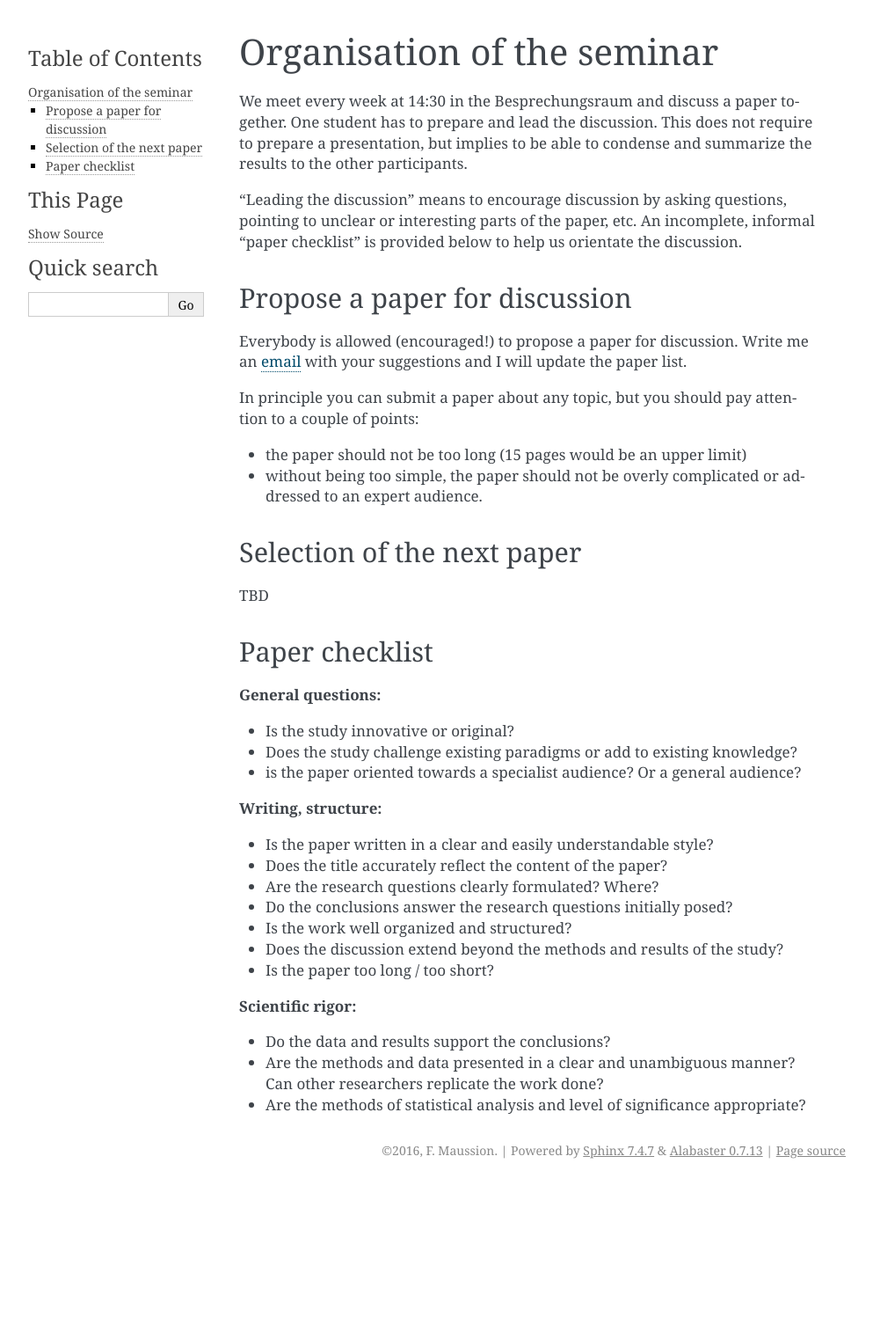
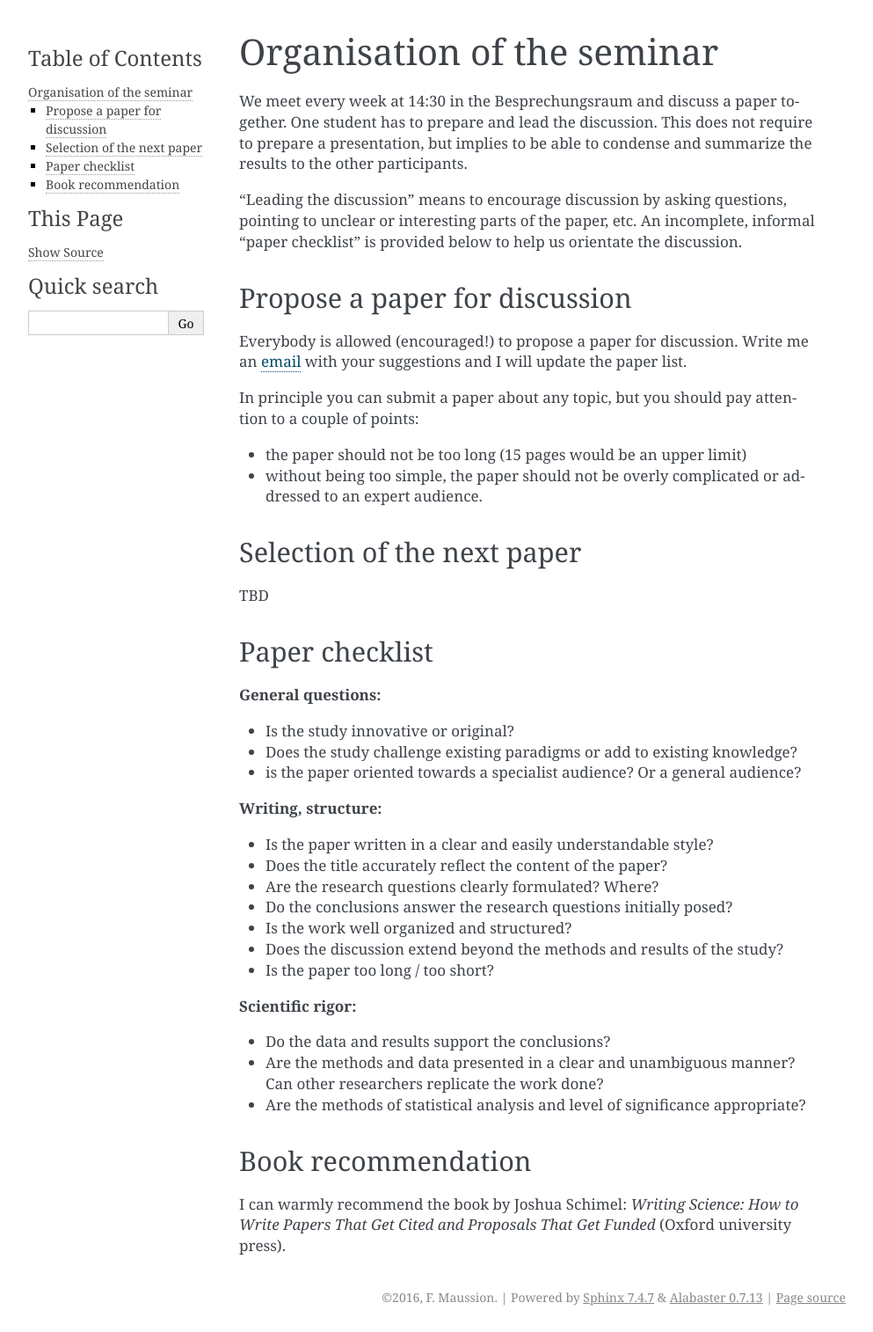
Before and after one commit to fmaussion/acinn_litsem, a Sphinx documentation site: the page built from docs/orga.rst, in a window 1280 px wide. Shown: the whole page at 88% size, without its empty margins (148-1141 px from the left). Built offline with Sphinx 7.4.7, drawn with Linux system fonts in a browser that asks for light colours; before the commit the page ends 1347 px from its top, so only the background shows below that.

Commit message:
book recom

```diff
--- a/docs/orga.rst
+++ b/docs/orga.rst
@@ -60,3 +60,11 @@ Paper checklist
   other researchers replicate the work done?
 - Are the methods of statistical analysis and level of significance
   appropriate?
+
+
+Book recommendation
+-------------------
+
+I can warmly recommend the book by Joshua Schimel: *Writing Science: How to
+Write Papers That Get Cited and Proposals That Get Funded* (Oxford
+university press).
```
